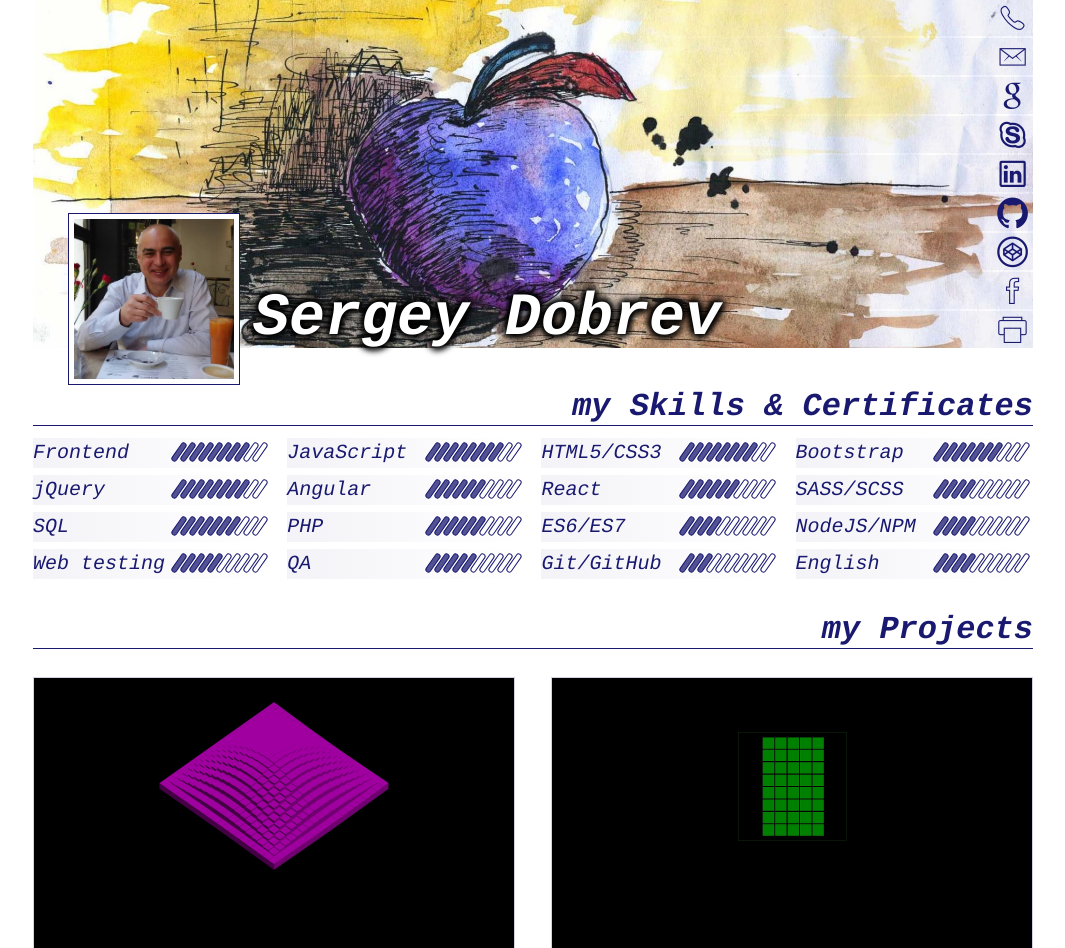
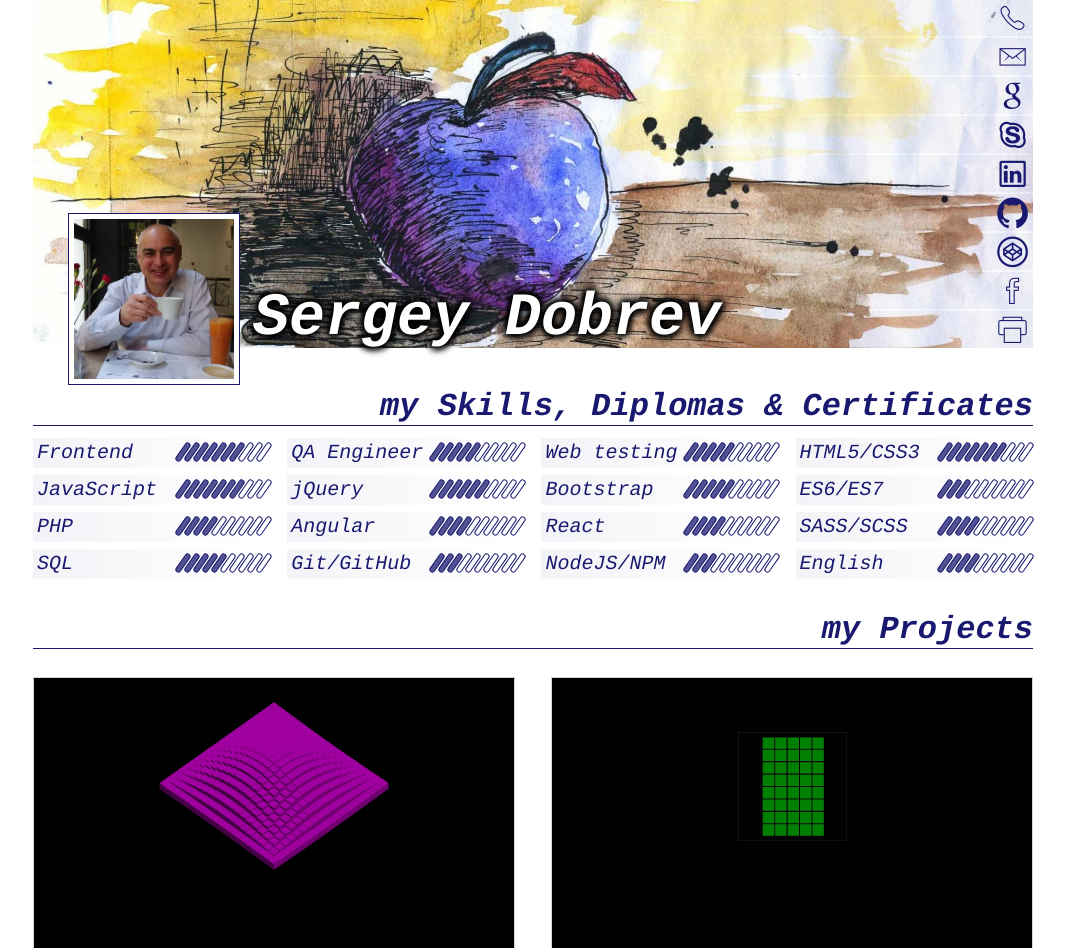
Before and after one commit to SergeyDobrev/SergeyDobrev.github.io, a PHP site: page / in a window 1280 px wide. Shown: the part 21-969 px from the top of the page, without its empty margins (107-1172 px from the left). Run offline with PHP 8.4, Linux system fonts and the light colour scheme; some web fonts are replaced.

Commit message:
69th commit

```diff
--- a/css/style.css
+++ b/css/style.css
@@ -248,6 +248,7 @@ img {
 .skillItemName {
 	height: 30px;
 	width: 135px;
+	padding-left: 4px;
 	color: midnightblue;
 	display: inline-block;
 
--- a/index.html
+++ b/index.html
@@ -58,11 +58,10 @@
 		</div>
 
 		<div class="skillsBlock">
-			<div class="skillsTitle">my Skills & Certificates</div>
+			<div class="skillsTitle">my Skills, Diplomas & Certificates</div>
 			<br>
-			<a class="skillsItem" href="http://testprovider.com/ru/Certificate/Search/TP59748729" title="Certificate" target="_blank">
+			<a class="skillsItem" href="http://testprovider.com/ru/Certificate/Search/TP59748729" title="Diploma" target="_blank">
 				<div class="skillItemName">Frontend</div>
-				<div class="skillLevel green"></div>
 				<div class="skillLevel green"></div>
 				<div class="skillLevel green"></div>
 				<div class="skillLevel green"></div>
@@ -72,17 +71,31 @@
 				<div class="skillLevel green"></div>
 				<div class="skillLevel"></div>
 				<div class="skillLevel"></div>
+				<div class="skillLevel"></div>
 			</a>
-			<a class="skillsItem" href="http://testprovider.com/ru/Certificate/Search/TP80906377" title="Certificate" target="_blank">
-				<div class="skillItemName">JavaScript</div>
+			<a class="skillsItem" href="http://testprovider.com/ru/Certificate/Search/TP38043491" title="Diploma" target="_blank">
+				<div class="skillItemName">QA Engineer</div>
 				<div class="skillLevel green"></div>
 				<div class="skillLevel green"></div>
 				<div class="skillLevel green"></div>
 				<div class="skillLevel green"></div>
 				<div class="skillLevel green"></div>
+				<div class="skillLevel"></div>
+				<div class="skillLevel"></div>
+				<div class="skillLevel"></div>
+				<div class="skillLevel"></div>
+				<div class="skillLevel"></div>
+			</a>
+			<a class="skillsItem" href="http://testprovider.com/ru/Certificate/Search/TP98195260" title="Certificate" target="_blank">
+				<div class="skillItemName">Web testing</div>
 				<div class="skillLevel green"></div>
 				<div class="skillLevel green"></div>
 				<div class="skillLevel green"></div>
+				<div class="skillLevel green"></div>
+				<div class="skillLevel green"></div>
+				<div class="skillLevel"></div>
+				<div class="skillLevel"></div>
+				<div class="skillLevel"></div>
 				<div class="skillLevel"></div>
 				<div class="skillLevel"></div>
 			</a>
@@ -95,12 +108,12 @@
 				<div class="skillLevel green"></div>
 				<div class="skillLevel green"></div>
 				<div class="skillLevel green"></div>
-				<div class="skillLevel green"></div>
+				<div class="skillLevel"></div>
 				<div class="skillLevel"></div>
 				<div class="skillLevel"></div>
 			</a>
-			<a class="skillsItem" href="http://testprovider.com/ru/Certificate/Search/TP60170150" title="Certificate" target="_blank">
-				<div class="skillItemName">Bootstrap</div>
+			<a class="skillsItem" href="http://testprovider.com/ru/Certificate/Search/TP80906377" title="Certificate" target="_blank">
+				<div class="skillItemName">JavaScript</div>
 				<div class="skillLevel green"></div>
 				<div class="skillLevel green"></div>
 				<div class="skillLevel green"></div>
@@ -131,8 +183,8 @@
 				<div class="skillLevel green"></div>
 				<div class="skillLevel green"></div>
 				<div class="skillLevel green"></div>
-				<div class="skillLevel green"></div>
-				<div class="skillLevel green"></div>
+				<div class="skillLevel"></div>
+				<div class="skillLevel"></div>
 				<div class="skillLevel"></div>
 				<div class="skillLevel"></div>
 				<div class="skillLevel"></div>
@@ -144,8 +196,8 @@
 				<div class="skillLevel green"></div>
 				<div class="skillLevel green"></div>
 				<div class="skillLevel green"></div>
-				<div class="skillLevel green"></div>
-				<div class="skillLevel green"></div>
+				<div class="skillLevel"></div>
+				<div class="skillLevel"></div>
 				<div class="skillLevel"></div>
 				<div class="skillLevel"></div>
 				<div class="skillLevel"></div>
@@ -171,28 +223,14 @@
 				<div class="skillLevel green"></div>
 				<div class="skillLevel green"></div>
 				<div class="skillLevel green"></div>
-				<div class="skillLevel green"></div>
-				<div class="skillLevel green"></div>
 				<div class="skillLevel"></div>
-				<div class="skillLevel"></div>
-				<div class="skillLevel"></div>
-			</a>
-			<a class="skillsItem" href="http://testprovider.com/ru/Certificate/Search/TP60902072" title="Certificate" target="_blank">
-				<div class="skillItemName">PHP</div>
-				<div class="skillLevel green"></div>
-				<div class="skillLevel green"></div>
-				<div class="skillLevel green"></div>
-				<div class="skillLevel green"></div>
-				<div class="skillLevel green"></div>
-				<div class="skillLevel green"></div>
 				<div class="skillLevel"></div>
 				<div class="skillLevel"></div>
 				<div class="skillLevel"></div>
 				<div class="skillLevel"></div>
 			</a>
 			<a class="skillsItem" href="#">
-				<div class="skillItemName">ES6/ES7</div>
-				<div class="skillLevel green"></div>
+				<div class="skillItemName">Git/GitHub</div>
 				<div class="skillLevel green"></div>
 				<div class="skillLevel green"></div>
 				<div class="skillLevel green"></div>
@@ -202,48 +240,10 @@
 				<div class="skillLevel"></div>
 				<div class="skillLevel"></div>
 				<div class="skillLevel"></div>
+				<div class="skillLevel"></div>
 			</a>
 			<a class="skillsItem" href="#">
 				<div class="skillItemName">NodeJS/NPM</div>
-				<div class="skillLevel green"></div>
-				<div class="skillLevel green"></div>
-				<div class="skillLevel green"></div>
-				<div class="skillLevel green"></div>
-				<div class="skillLevel"></div>
-				<div class="skillLevel"></div>
-				<div class="skillLevel"></div>
-				<div class="skillLevel"></div>
-				<div class="skillLevel"></div>
-				<div class="skillLevel"></div>
-			</a>
-			<a class="skillsItem" href="http://testprovider.com/ru/Certificate/Search/TP98195260" title="Certificate" target="_blank">
-				<div class="skillItemName">Web testing</div>
-				<div class="skillLevel green"></div>
-				<div class="skillLevel green"></div>
-				<div class="skillLevel green"></div>
-				<div class="skillLevel green"></div>
-				<div class="skillLevel green"></div>
-				<div class="skillLevel"></div>
-				<div class="skillLevel"></div>
-				<div class="skillLevel"></div>
-				<div class="skillLevel"></div>
-				<div class="skillLevel"></div>
-			</a>
-			<a class="skillsItem" href="#">
-				<div class="skillItemName">QA</div>
-				<div class="skillLevel green"></div>
-				<div class="skillLevel green"></div>
-				<div class="skillLevel green"></div>
-				<div class="skillLevel green"></div>
-				<div class="skillLevel green"></div>
-				<div class="skillLevel"></div>
-				<div class="skillLevel"></div>
-				<div class="skillLevel"></div>
-				<div class="skillLevel"></div>
-				<div class="skillLevel"></div>
-			</a>
-			<a class="skillsItem" href="#">
-				<div class="skillItemName">Git/GitHub</div>
 				<div class="skillLevel green"></div>
 				<div class="skillLevel green"></div>
 				<div class="skillLevel green"></div>
```
Also changed, not shown: other parts of index.html (+40 -1 lines), 1 other file.
